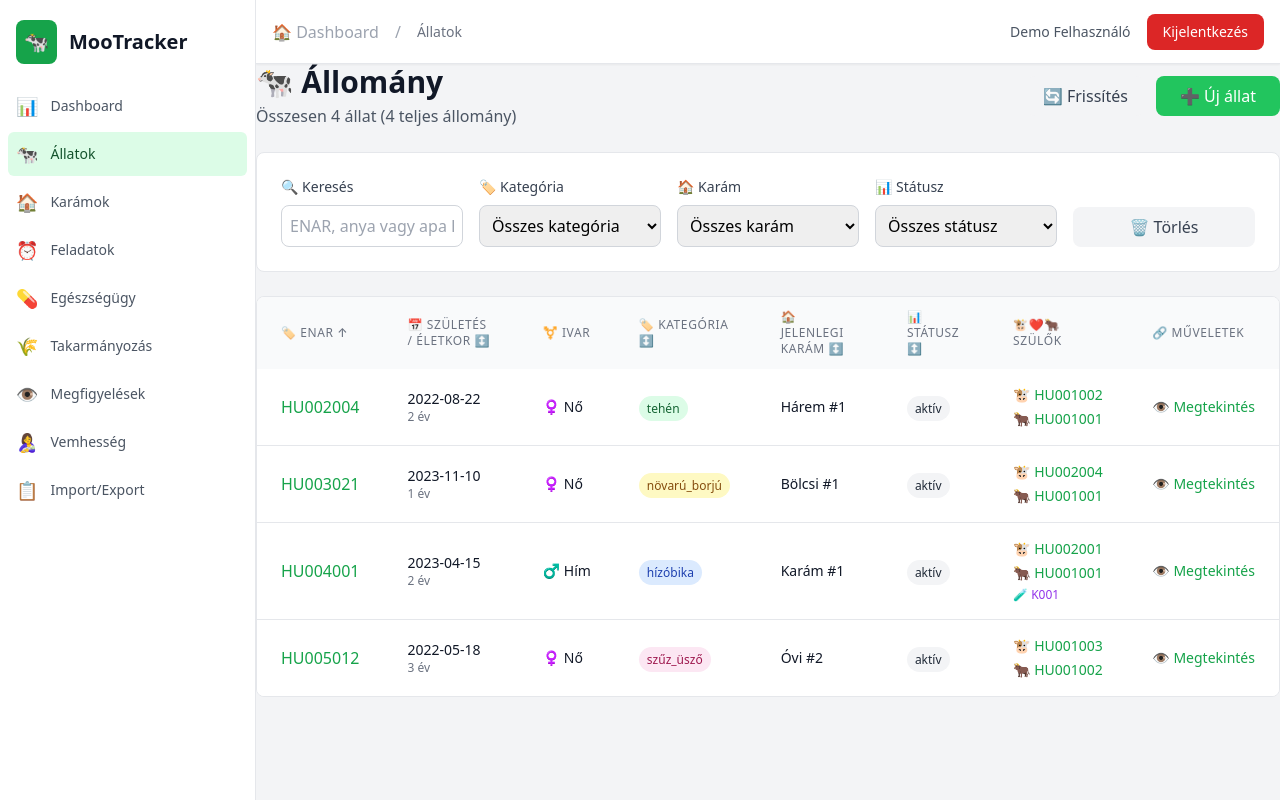
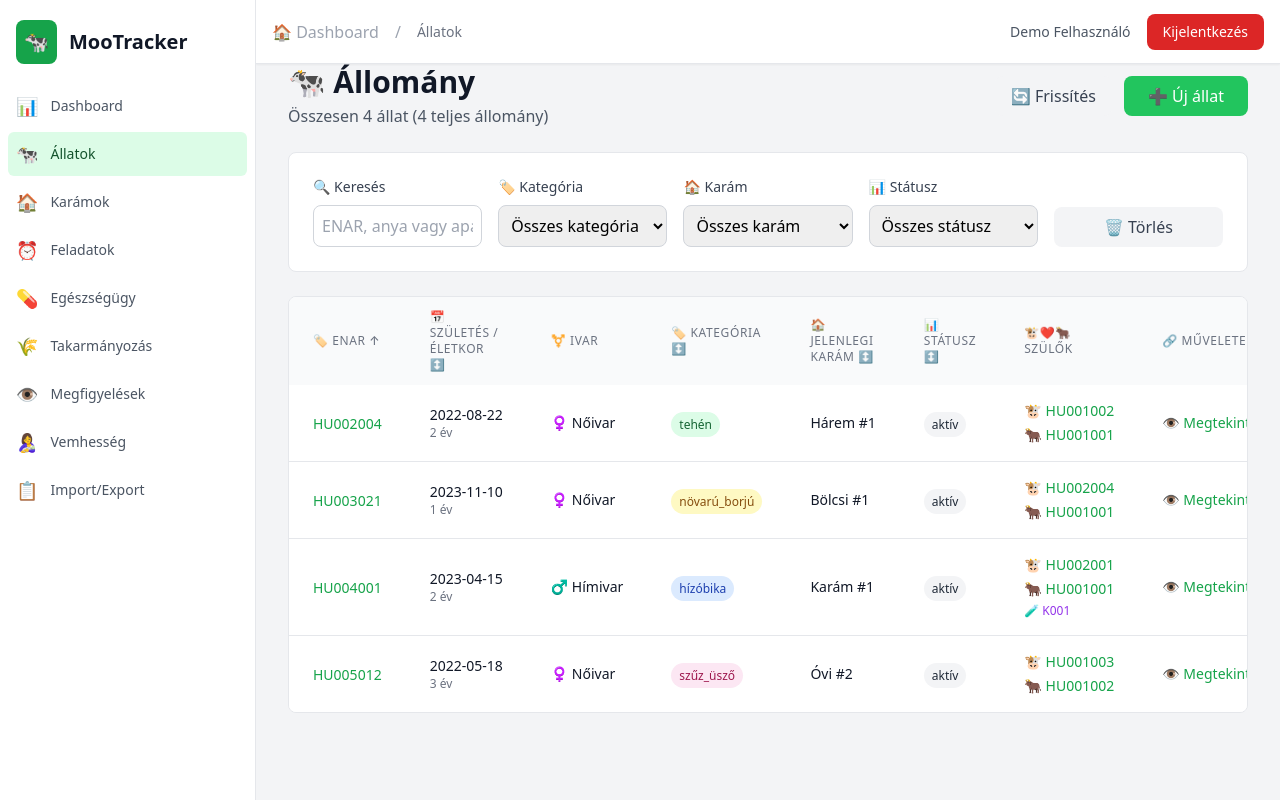
Before and after one commit to mootracker-hu/mootracker-nextjs, a Next.js app: page /dashboard/animals in a window 1280 px wide. Built offline with nearby package versions, Linux system fonts and the light colour scheme.

Commit message:
Update page.tsx

```diff
--- a/src/app/dashboard/animals/page.tsx
+++ b/src/app/dashboard/animals/page.tsx
@@ -142,27 +142,27 @@ export default function AnimalsPage() {
   };
 
   return (
-    <div className="space-y-6">
+    <div className="space-y-6 px-4 md:px-6 lg:px-8">
       {/* Header */}
-      <div className="flex justify-between items-center">
+      <div className="flex flex-col md:flex-row md:justify-between md:items-center gap-4">
         <div>
-          <h1 className="text-3xl font-bold text-gray-900 flex items-center gap-2">
+          <h1 className="text-2xl md:text-3xl font-bold text-gray-900 flex items-center gap-2">
             🐄 Állomány
           </h1>
           <p className="text-gray-600 mt-1">
             Összesen {filteredAnimals.length} állat ({animals.length} teljes állomány)
           </p>
         </div>
-        <div className="flex gap-3">
+        <div className="flex flex-col sm:flex-row gap-3">
           <button
             onClick={loadAnimals}
-            className="px-4 py-2 bg-gray-100 text-gray-700 rounded-lg hover:bg-gray-200 transition-colors flex items-center gap-2"
+            className="px-4 py-2 bg-gray-100 text-gray-700 rounded-lg hover:bg-gray-200 transition-colors flex items-center gap-2 justify-center"
           >
             🔄 Frissítés
           </button>
           <Link
             href="/dashboard/animals/new"
-            className="px-6 py-2 bg-green-500 text-white rounded-lg hover:bg-green-600 transition-colors flex items-center gap-2 font-medium"
+            className="px-6 py-2 bg-green-500 text-white rounded-lg hover:bg-green-600 transition-colors flex items-center gap-2 font-medium justify-center"
           >
             ➕ Új állat
           </Link>
@@ -170,8 +170,8 @@ export default function AnimalsPage() {
       </div>
 
       {/* Keresés és szűrők */}
-      <div className="bg-white p-6 rounded-lg border space-y-4">
-        <div className="grid grid-cols-1 md:grid-cols-2 lg:grid-cols-5 gap-4">
+      <div className="bg-white p-4 md:p-6 rounded-lg border space-y-4">
+        <div className="grid grid-cols-1 sm:grid-cols-2 lg:grid-cols-5 gap-4">
           <div>
             <label className="block text-sm font-medium text-gray-700 mb-2">
               🔍 Keresés
@@ -252,46 +252,46 @@ export default function AnimalsPage() {
       {/* Állatlista táblázat */}
       <div className="bg-white rounded-lg border overflow-hidden">
         <div className="overflow-x-auto">
-          <table className="w-full">
+          <table className="w-full min-w-full">
             <thead className="bg-gray-50">
               <tr>
                 <th
-                  className="px-6 py-3 text-left text-xs font-medium text-gray-500 uppercase tracking-wider cursor-pointer hover:bg-gray-100"
+                  className="px-3 md:px-6 py-3 text-left text-xs font-medium text-gray-500 uppercase tracking-wider cursor-pointer hover:bg-gray-100"
                   onClick={() => handleSort('enar')}
                 >
                   🏷️ ENAR {getSortIcon('enar')}
                 </th>
                 <th
-                  className="px-6 py-3 text-left text-xs font-medium text-gray-500 uppercase tracking-wider cursor-pointer hover:bg-gray-100"
+                  className="px-3 md:px-6 py-3 text-left text-xs font-medium text-gray-500 uppercase tracking-wider cursor-pointer hover:bg-gray-100"
                   onClick={() => handleSort('szuletesi_datum')}
                 >
                   📅 Születés / Életkor {getSortIcon('szuletesi_datum')}
                 </th>
-                <th className="px-6 py-3 text-left text-xs font-medium text-gray-500 uppercase tracking-wider">
+                <th className="px-3 md:px-6 py-3 text-left text-xs font-medium text-gray-500 uppercase tracking-wider">
                   ⚧️ Ivar
                 </th>
                 <th
-                  className="px-6 py-3 text-left text-xs font-medium text-gray-500 uppercase tracking-wider cursor-pointer hover:bg-gray-100"
+                  className="px-3 md:px-6 py-3 text-left text-xs font-medium text-gray-500 uppercase tracking-wider cursor-pointer hover:bg-gray-100"
                   onClick={() => handleSort('kategoria')}
                 >
                   🏷️ Kategória {getSortIcon('kategoria')}
                 </th>
                 <th
-                  className="px-6 py-3 text-left text-xs font-medium text-gray-500 uppercase tracking-wider cursor-pointer hover:bg-gray-100"
+                  className="px-3 md:px-6 py-3 text-left text-xs font-medium text-gray-500 uppercase tracking-wider cursor-pointer hover:bg-gray-100"
                   onClick={() => handleSort('jelenlegi_karam')}
                 >
                   🏠 Jelenlegi karám {getSortIcon('jelenlegi_karam')}
                 </th>
                 <th
-                  className="px-6 py-3 text-left text-xs font-medium text-gray-500 uppercase tracking-wider cursor-pointer hover:bg-gray-100"
+                  className="px-3 md:px-6 py-3 text-left text-xs font-medium text-gray-500 uppercase tracking-wider cursor-pointer hover:bg-gray-100"
                   onClick={() => handleSort('statusz')}
                 >
                   📊 Státusz {getSortIcon('statusz')}
                 </th>
-                <th className="px-6 py-3 text-left text-xs font-medium text-gray-500 uppercase tracking-wider">
+                <th className="px-3 md:px-6 py-3 text-left text-xs font-medium text-gray-500 uppercase tracking-wider">
                   🐮❤️🐂 Szülők
                 </th>
-                <th className="px-6 py-3 text-left text-xs font-medium text-gray-500 uppercase tracking-wider">
+                <th className="px-3 md:px-6 py-3 text-left text-xs font-medium text-gray-500 uppercase tracking-wider">
                   🔗 Műveletek
                 </th>
               </tr>
@@ -299,57 +299,65 @@ export default function AnimalsPage() {
             <tbody className="bg-white divide-y divide-gray-200">
               {displayedAnimals.map((animal) => (
                 <tr key={animal.enar} className="hover:bg-gray-50">
-                  <td className="px-6 py-4 whitespace-nowrap">
+                  <td className="px-3 md:px-6 py-4 whitespace-nowrap">
                     <Link
                       href={`/dashboard/animals/${animal.enar}`}
-                      className="text-green-600 hover:text-green-800 font-medium"
+                      className="text-green-600 hover:text-green-800 font-medium text-sm"
                     >
                       {animal.enar}
                     </Link>
                   </td>
-                  <td className="px-6 py-4 whitespace-nowrap text-sm text-gray-900">
+                  <td className="px-3 md:px-6 py-4 whitespace-nowrap text-sm text-gray-900">
                     <div>
-                      <div>{animal.szuletesi_datum}</div>
+                      <div className="text-xs md:text-sm">{animal.szuletesi_datum}</div>
                       <div className="text-gray-500 text-xs">
                         {calculateAge(animal.szuletesi_datum)}
                       </div>
                     </div>
                   </td>
-                  <td className="px-6 py-4 whitespace-nowrap text-sm text-gray-900">
-                    {animal.ivar === 'hímivar' ? '♂️ Hím' : '♀️ Nő'}
-                  </td>
-                  <td className="px-6 py-4 whitespace-nowrap">
-                    <span className={`px-2 py-1 text-xs font-medium rounded-full ${getCategoryColor(animal.kategoria)}`}>
-                      {animal.kategoria}
+                  <td className="px-3 md:px-6 py-4 whitespace-nowrap text-sm text-gray-900">
+                    <span className="hidden md:inline">
+                      {animal.ivar === 'hímivar' ? '♂️ Hímivar' : '♀️ Nőivar'}
+                    </span>
+                    <span className="md:hidden">
+                      {animal.ivar === 'hímivar' ? '♂️' : '♀️'}
                     </span>
                   </td>
-                  <td className="px-6 py-4 whitespace-nowrap text-sm text-gray-900">
+                  <td className="px-3 md:px-6 py-4 whitespace-nowrap">
+                    <span className={`px-2 py-1 text-xs font-medium rounded-full ${getCategoryColor(animal.kategoria)}`}>
+                      <span className="hidden md:inline">{animal.kategoria}</span>
+                      <span className="md:hidden">{animal.kategoria.split('_')[0]}</span>
+                    </span>
+                  </td>
+                  <td className="px-3 md:px-6 py-4 whitespace-nowrap text-xs md:text-sm text-gray-900">
                     {animal.jelenlegi_karam}
                   </td>
-                  <td className="px-6 py-4 whitespace-nowrap">
+                  <td className="px-3 md:px-6 py-4 whitespace-nowrap">
                     <span className={`px-2 py-1 text-xs font-medium rounded-full ${getStatusColor(animal.statusz)}`}>
                       {animal.statusz}
                     </span>
                   </td>
-                  <td className="px-6 py-4 whitespace-nowrap text-sm text-gray-500">
+                  <td className="px-3 md:px-6 py-4 whitespace-nowrap text-sm text-gray-500">
                     <div className="space-y-1">
                       {animal.anya_enar && (
-                        <div>
+                        <div className="flex items-center gap-1">
                           🐮 <Link
                             href={`/dashboard/animals/${animal.anya_enar}`}
-                            className="text-green-600 hover:text-green-800"
+                            className="text-green-600 hover:text-green-800 text-xs md:text-sm"
                           >
-                            {animal.anya_enar}
+                            <span className="hidden md:inline">{animal.anya_enar}</span>
+                            <span className="md:hidden">{animal.anya_enar.slice(-4)}</span>
                           </Link>
                         </div>
                       )}
                       {animal.apa_enar && (
-                        <div>
+                        <div className="flex items-center gap-1">
                           🐂 <Link
                             href={`/dashboard/animals/${animal.apa_enar}`}
-                            className="text-green-600 hover:text-green-800"
+                            className="text-green-600 hover:text-green-800 text-xs md:text-sm"
                           >
-                            {animal.apa_enar}
+                            <span className="hidden md:inline">{animal.apa_enar}</span>
+                            <span className="md:hidden">{animal.apa_enar.slice(-4)}</span>
                           </Link>
                         </div>
                       )}
@@ -360,12 +368,13 @@ export default function AnimalsPage() {
                       )}
                     </div>
                   </td>
-                  <td className="px-6 py-4 whitespace-nowrap text-sm text-gray-500">
+                  <td className="px-3 md:px-6 py-4 whitespace-nowrap text-sm text-gray-500">
                     <Link
                       href={`/dashboard/animals/${animal.enar}`}
-                      className="text-green-600 hover:text-green-800 font-medium"
+                      className="text-green-600 hover:text-green-800 font-medium text-xs md:text-sm"
                     >
-                      👁️ Megtekintés
+                      <span className="hidden md:inline">👁️ Megtekintés</span>
+                      <span className="md:hidden">👁️</span>
                     </Link>
                   </td>
                 </tr>
```
